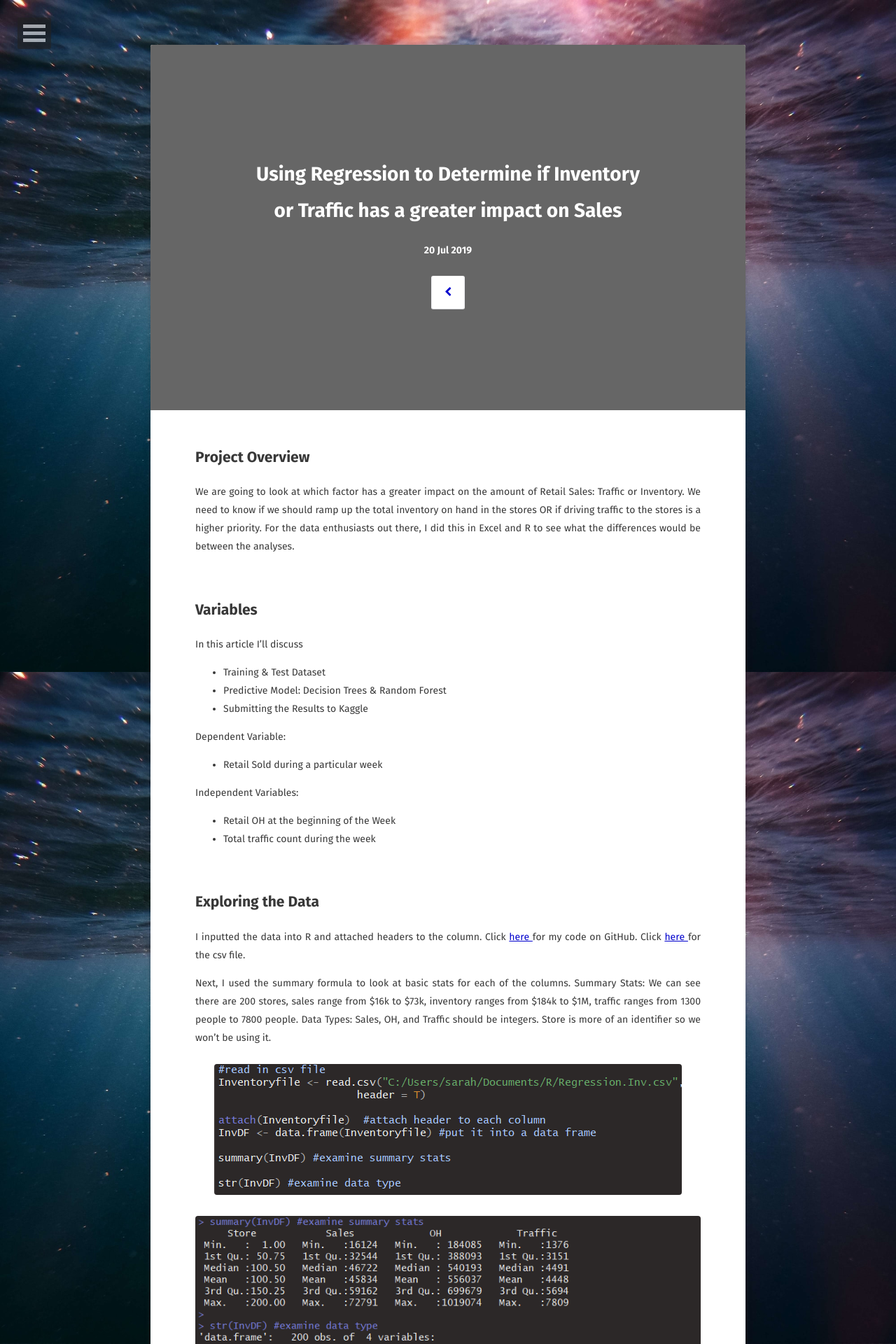
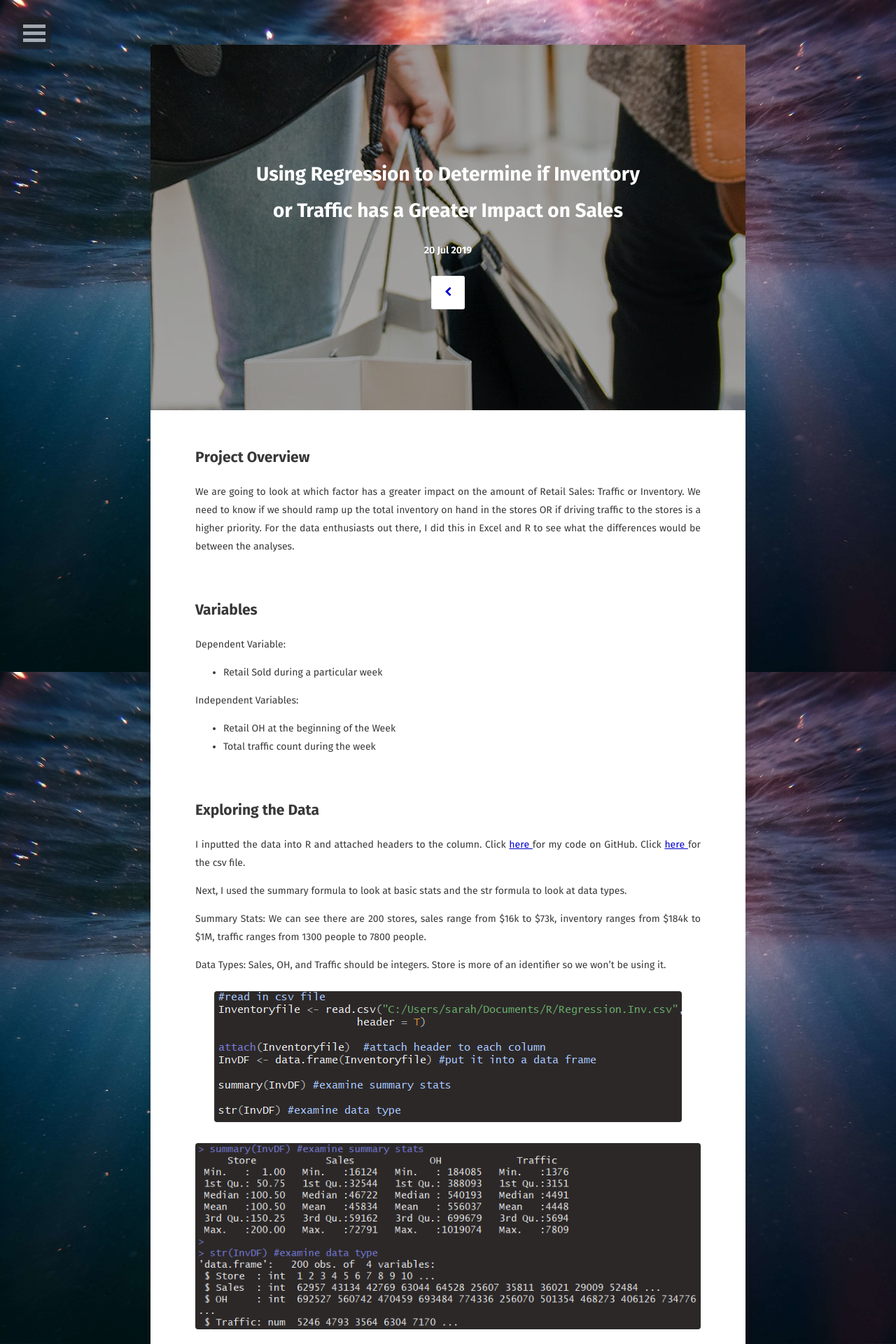
Before and after one commit to sarahschirduan/sarahschirduan.github.io, a Jekyll site: the page built from _posts/2019-07-20-variables-affecting-sales.md, in a window 1280 px wide. Shown: the top 1920 px of the page at 70% size. Built offline with Jekyll 4.4.1, drawn with Linux system fonts in a browser that asks for light colours; some web fonts are replaced.

Commit message:
Update 2019-07-20-variables-affecting-sales.md

```diff
--- a/_posts/2019-07-20-variables-affecting-sales.md
+++ b/_posts/2019-07-20-variables-affecting-sales.md
@@ -1,9 +1,9 @@
 ---
 layout: post
-title: "Using Regression to Determine if Inventory or Traffic has a greater impact on Sales"
+title: "Using Regression to Determine if Inventory or Traffic has a Greater Impact on Sales"
 date: 2019-07-20
-excerpt: "Looking at Variable Impact on Sales in R & Excel"
-feature: /assets/img/Shopping.jpg
+excerpt: "Utilizing both R & Excel to Determine Impact of Certain Variables on Sales"
+feature: /assets/img/Shopping.jpeg
 tags: [website, post, projects]
 comments: true
 ---
@@ -15,11 +15,6 @@ We are going to look at which factor has a greater impact on the amount of Retai
 <br>
 
 ## Variables
-
-In this article I’ll discuss
-* Training & Test Dataset
-* Predictive Model: Decision Trees & Random Forest
-* Submitting the Results to Kaggle
 
 Dependent Variable:
 * Retail Sold during a particular week
@@ -34,8 +29,10 @@ Independent Variables:
 
 I inputted the data into R and attached headers to the column. Click <a href="https://github.com/sarahschirduan/Current-Projects/blob/master/Inventory.r" target="_ blank"> here </a> for my code on GitHub. Click <a href="https://github.com/sarahschirduan/Current-Projects/blob/master/Regression.Inv.csv" target="_ blank"> here </a> for the csv file.
 
-Next, I used the summary formula to look at basic stats for each of the columns.
+Next, I used the summary formula to look at basic stats and the str formula to look at data types.
+
 Summary Stats: We can see there are 200 stores, sales range from $16k to $73k, inventory ranges from $184k to $1M, traffic ranges from 1300 people to 7800 people.
+
 Data Types: Sales, OH, and Traffic should be integers. Store is more of an identifier so we won’t be using it.
 
 <figure>
```
